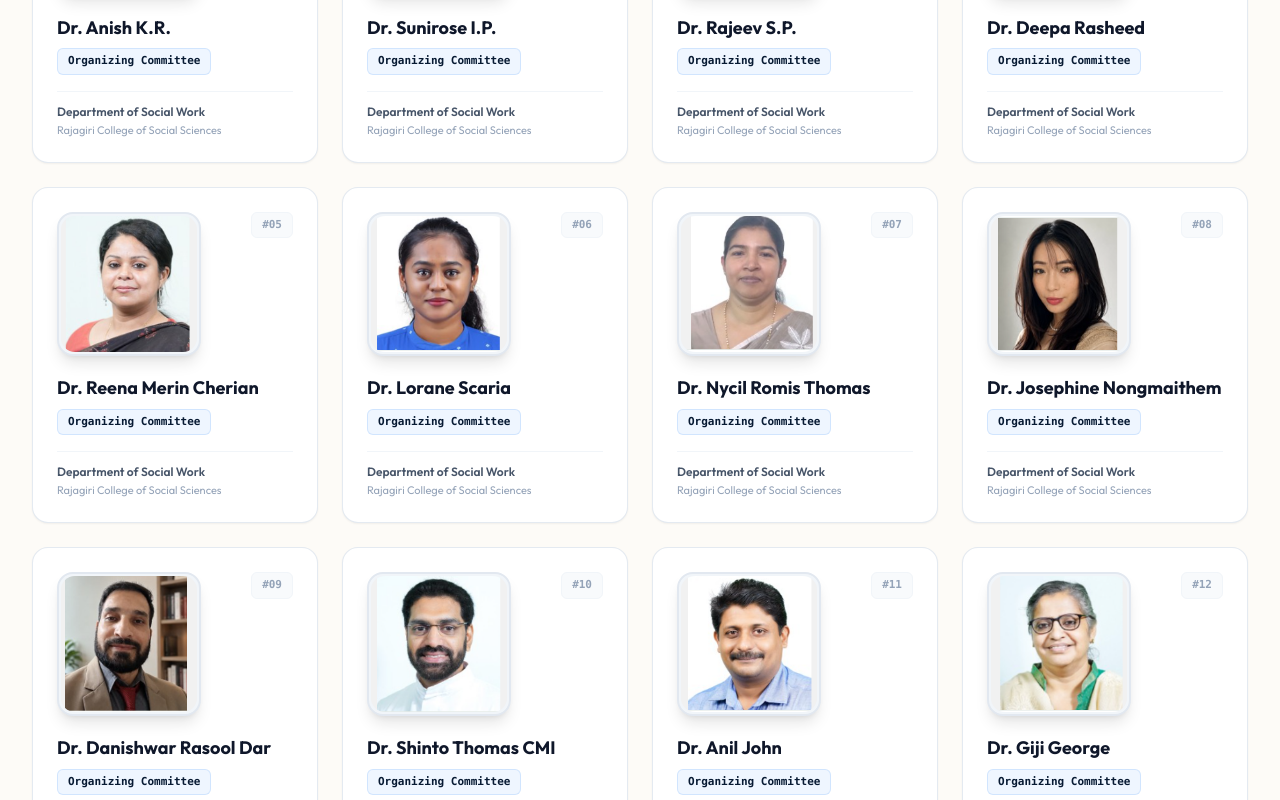
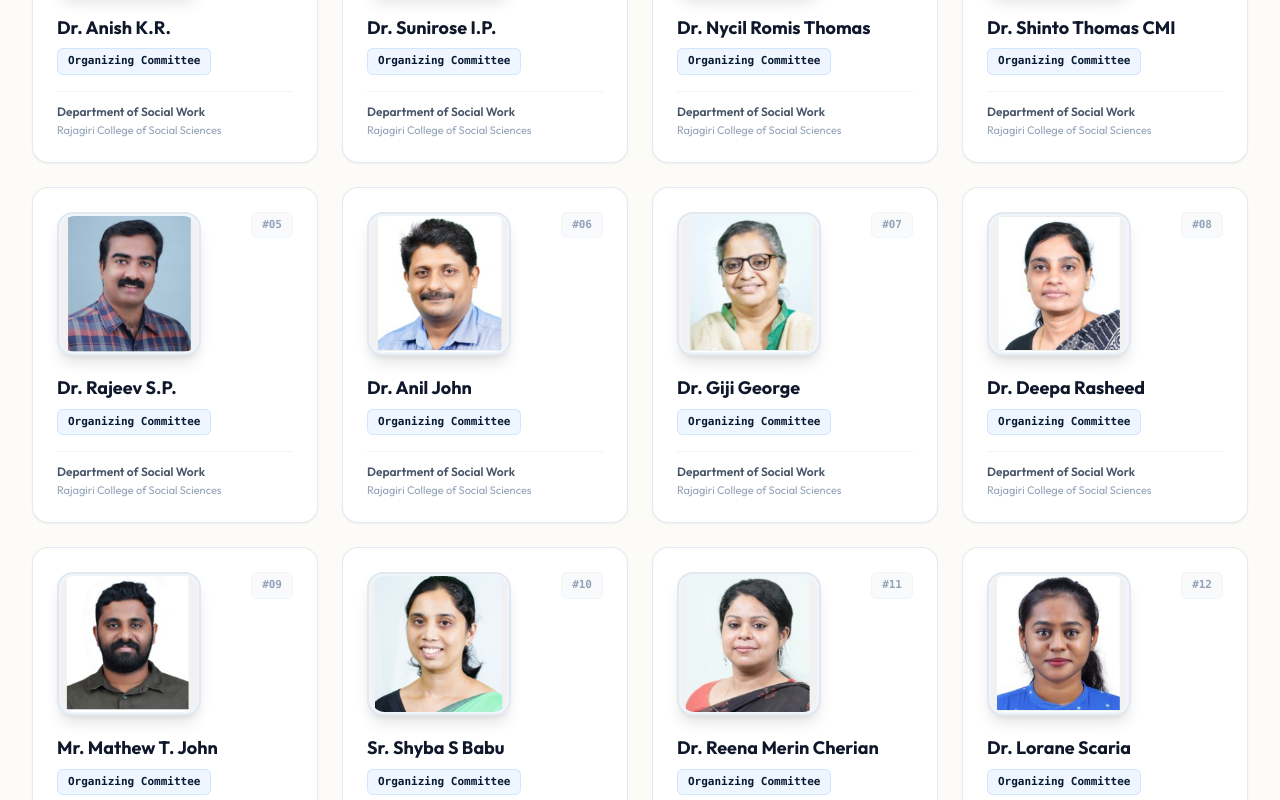
Before and after one commit to Rlabzteam/Dyuti27, a React (Vite) app: page /team in a window 1280 px wide. Shown: the part 2120-2920 px from the top of the page. Built offline with nearby package versions, Linux system fonts and the light colour scheme.

Commit message:
feat: add configuration file for DYUTI 2027 conference data model and schema

```diff
--- a/src/data/conference.ts
+++ b/src/data/conference.ts
@@ -445,20 +445,20 @@ export const CONFERENCE_DATA = {
     organizingCommittee: [
       { name: 'Dr. Anish K.R.', designation: 'Organizing Committee Member', department: 'Department of Social Work', institution: 'Rajagiri College of Social Sciences (Autonomous)', imageUrl: '/images/team/dr_anish_kr.png' },
       { name: 'Dr. Sunirose I.P.', designation: 'Organizing Committee Member', department: 'Department of Social Work', institution: 'Rajagiri College of Social Sciences (Autonomous)', imageUrl: '/images/team/dr_sunirose_ip.png' },
+      { name: 'Dr. Nycil Romis Thomas', designation: 'Organizing Committee Member', department: 'Department of Social Work', institution: 'Rajagiri College of Social Sciences (Autonomous)', imageUrl: '/images/team/dr_nycil_romis_thomas.png' },
+      { name: 'Dr. Shinto Thomas CMI', designation: 'Organizing Committee Member', department: 'Department of Social Work', institution: 'Rajagiri College of Social Sciences (Autonomous)', imageUrl: '/images/team/dr_shinto_thomas_cmi.png' },
       { name: 'Dr. Rajeev S.P.', designation: 'Organizing Committee Member', department: 'Department of Social Work', institution: 'Rajagiri College of Social Sciences (Autonomous)', imageUrl: '/images/team/dr_rajeev_sp.png' },
+      { name: 'Dr. Anil John', designation: 'Organizing Committee Member', department: 'Department of Social Work', institution: 'Rajagiri College of Social Sciences (Autonomous)', imageUrl: '/images/team/dr_anil_john.png' },
+      { name: 'Dr. Giji George', designation: 'Organizing Committee Member', department: 'Department of Social Work', institution: 'Rajagiri College of Social Sciences (Autonomous)', imageUrl: '/images/team/dr_giji_george.png' },
       { name: 'Dr. Deepa Rasheed', designation: 'Organizing Committee Member', department: 'Department of Social Work', institution: 'Rajagiri College of Social Sciences (Autonomous)', imageUrl: '/images/team/dr_deepa_rasheed.png' },
+      { name: 'Mr. Mathew T. John', designation: 'Organizing Committee Member', department: 'Department of Social Work', institution: 'Rajagiri College of Social Sciences (Autonomous)', imageUrl: '/images/team/mathew_t_john.png' },
+      { name: 'Sr. Shyba S Babu', designation: 'Organizing Committee Member', department: 'Department of Social Work', institution: 'Rajagiri College of Social Sciences (Autonomous)', imageUrl: '/images/team/sr_shyba_s_babu.png' },
       { name: 'Dr. Reena Merin Cherian', designation: 'Organizing Committee Member', department: 'Department of Social Work', institution: 'Rajagiri College of Social Sciences (Autonomous)', imageUrl: '/images/team/dr_reena_merin_cherian.png' },
       { name: 'Dr. Lorane Scaria', designation: 'Organizing Committee Member', department: 'Department of Social Work', institution: 'Rajagiri College of Social Sciences (Autonomous)', imageUrl: '/images/team/dr_lorane_scaria.png' },
-      { name: 'Dr. Nycil Romis Thomas', designation: 'Organizing Committee Member', department: 'Department of Social Work', institution: 'Rajagiri College of Social Sciences (Autonomous)', imageUrl: '/images/team/dr_nycil_romis_thomas.png' },
+      { name: 'Dr. Shilpa V. Yohannan', designation: 'Organizing Committee Member', department: 'Department of Social Work', institution: 'Rajagiri College of Social Sciences (Autonomous)', imageUrl: '/images/team/dr_shilpa_v_yohannan.jpg' },
+      { name: 'Mr. Danishwar Rasool Dar', designation: 'Organizing Committee Member', department: 'Department of Social Work', institution: 'Rajagiri College of Social Sciences (Autonomous)', imageUrl: '/images/team/dr_danishwar_rasool_dar.png' },
+      { name: 'Ms. Anu Mohan', designation: 'Organizing Committee Member', department: 'Department of Social Work', institution: 'Rajagiri College of Social Sciences (Autonomous)', imageUrl: '/images/team/ms_anu_mohan.png' },
       { name: 'Dr. Josephine Nongmaithem', designation: 'Organizing Committee Member', department: 'Department of Social Work', institution: 'Rajagiri College of Social Sciences (Autonomous)', imageUrl: '/images/team/dr_josephine_nongmaithem.png' },
-      { name: 'Dr. Danishwar Rasool Dar', designation: 'Organizing Committee Member', department: 'Department of Social Work', institution: 'Rajagiri College of Social Sciences (Autonomous)', imageUrl: '/images/team/dr_danishwar_rasool_dar.png' },
-      { name: 'Dr. Shinto Thomas CMI', designation: 'Organizing Committee Member', department: 'Department of Social Work', institution: 'Rajagiri College of Social Sciences (Autonomous)', imageUrl: '/images/team/dr_shinto_thomas_cmi.png' },
-      { name: 'Dr. Anil John', designation: 'Organizing Committee Member', department: 'Department of Social Work', institution: 'Rajagiri College of Social Sciences (Autonomous)', imageUrl: '/images/team/dr_anil_john.png' },
-      { name: 'Dr. Giji George', designation: 'Organizing Committee Member', department: 'Department of Social Work', institution: 'Rajagiri College of Social Sciences (Autonomous)', imageUrl: '/images/team/dr_giji_george.png' },
-      { name: 'Mr. Mathew T. John', designation: 'Organizing Committee Member', department: 'Department of Social Work', institution: 'Rajagiri College of Social Sciences (Autonomous)', imageUrl: '/images/team/mathew_t_john.png' },
-      { name: 'Sr. Shyba S Babu', designation: 'Organizing Committee Member', department: 'Department of Social Work', institution: 'Rajagiri College of Social Sciences (Autonomous)', imageUrl: '/images/team/sr_shyba_s_babu.png' },
-      { name: 'Ms. Anu Mohan', designation: 'Organizing Committee Member', department: 'Department of Social Work', institution: 'Rajagiri College of Social Sciences (Autonomous)', imageUrl: '/images/team/ms_anu_mohan.png' },
-      { name: 'Dr. Shilpa V. Yohannan', designation: 'Organizing Committee Member', department: 'Department of Social Work', institution: 'Rajagiri College of Social Sciences (Autonomous)', imageUrl: '/images/team/dr_shilpa_v_yohannan.jpg' },
     ] as CommitteeMember[],
     administrativeCommittee: {
       name: 'Jessymol K J',
```
